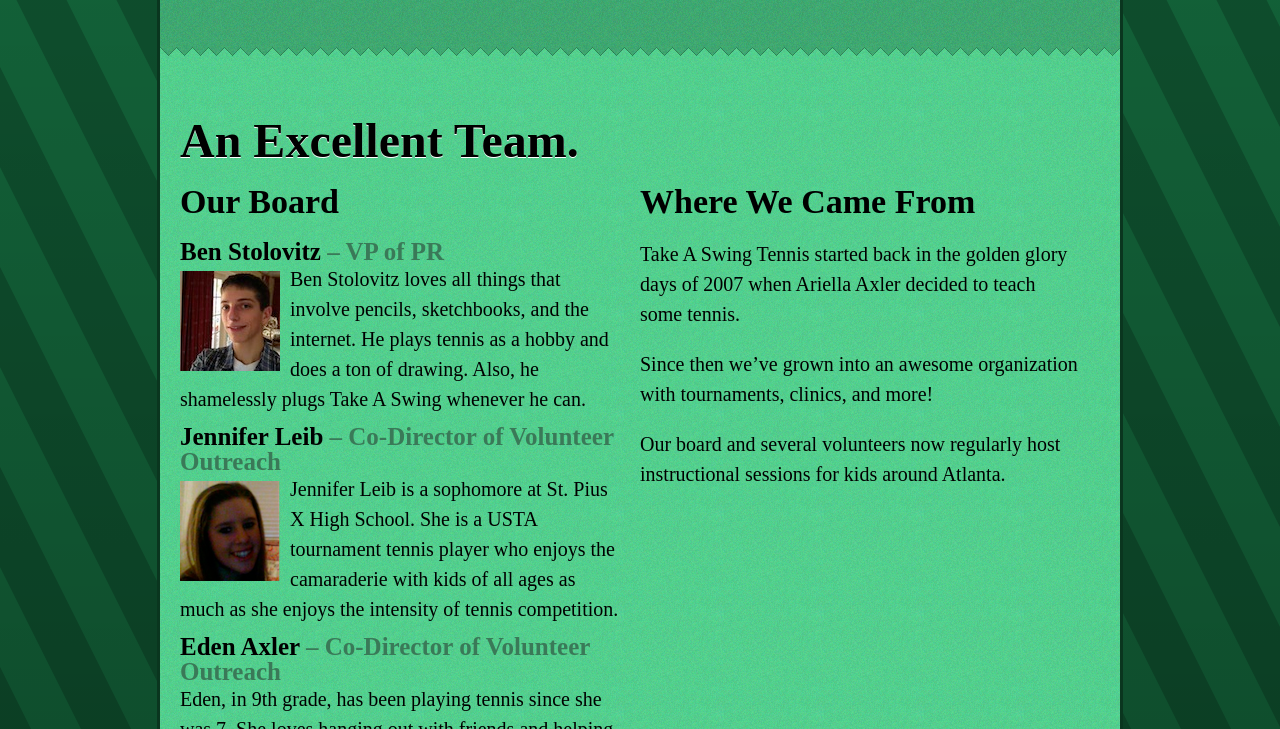
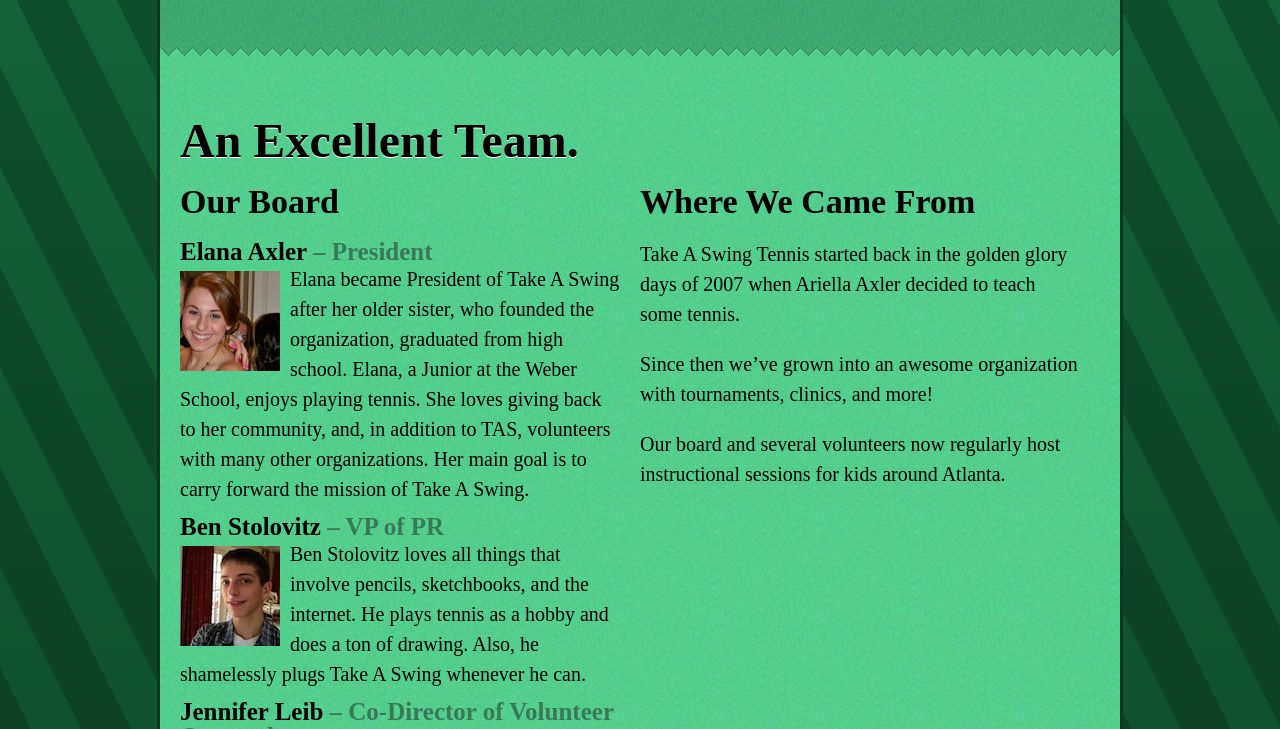
Before and after one commit to takeaswing/takeaswing.github.com, a plain HTML site: page index.htm in a window 1280 px wide. Shown: the part 1432-2161 px from the top of the page. Drawn offline with nearby package versions, Linux system fonts and the light colour scheme; a web font is replaced by a local one.

Commit message:
Added Elana's bio

```diff
--- a/index.htm
+++ b/index.htm
@@ -102,6 +102,13 @@
 			<div class="block">
 				<h2>Our Board</h2>
 				<ul class="team">
+					<li>
+						<h3>Elana Axler <span class="job">President</span></h3>
+						<img src="asset/headshots/elanaaxler.png" alt="Elana's attractive smile" />
+						<p>
+							Elana became President of Take A Swing after her older sister, who founded the organization, graduated from high school. Elana, a Junior at the Weber School, enjoys playing tennis. She loves giving back to her community, and, in addition to TAS, volunteers with many other organizations. Her main goal is to carry forward the mission of Take A Swing.
+						</p>
+					</li>
 					<li>
 						<h3>Ben Stolovitz <span class="job">VP of PR</span></h3>
 						<img src="asset/headshots/benstolovitz.jpg" alt="Ben's handsome mug" />
```
Also changed, not shown: asset/headshots/elanaaxler.png (added).
